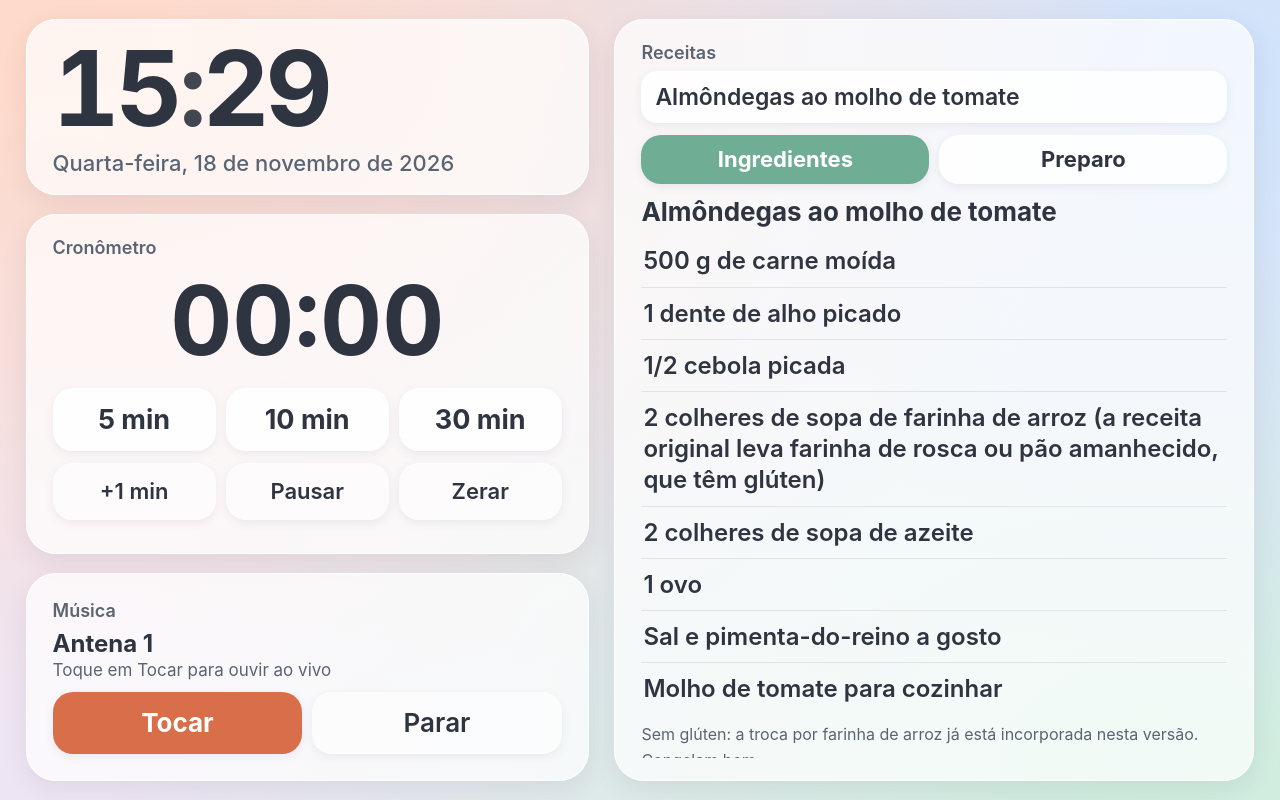
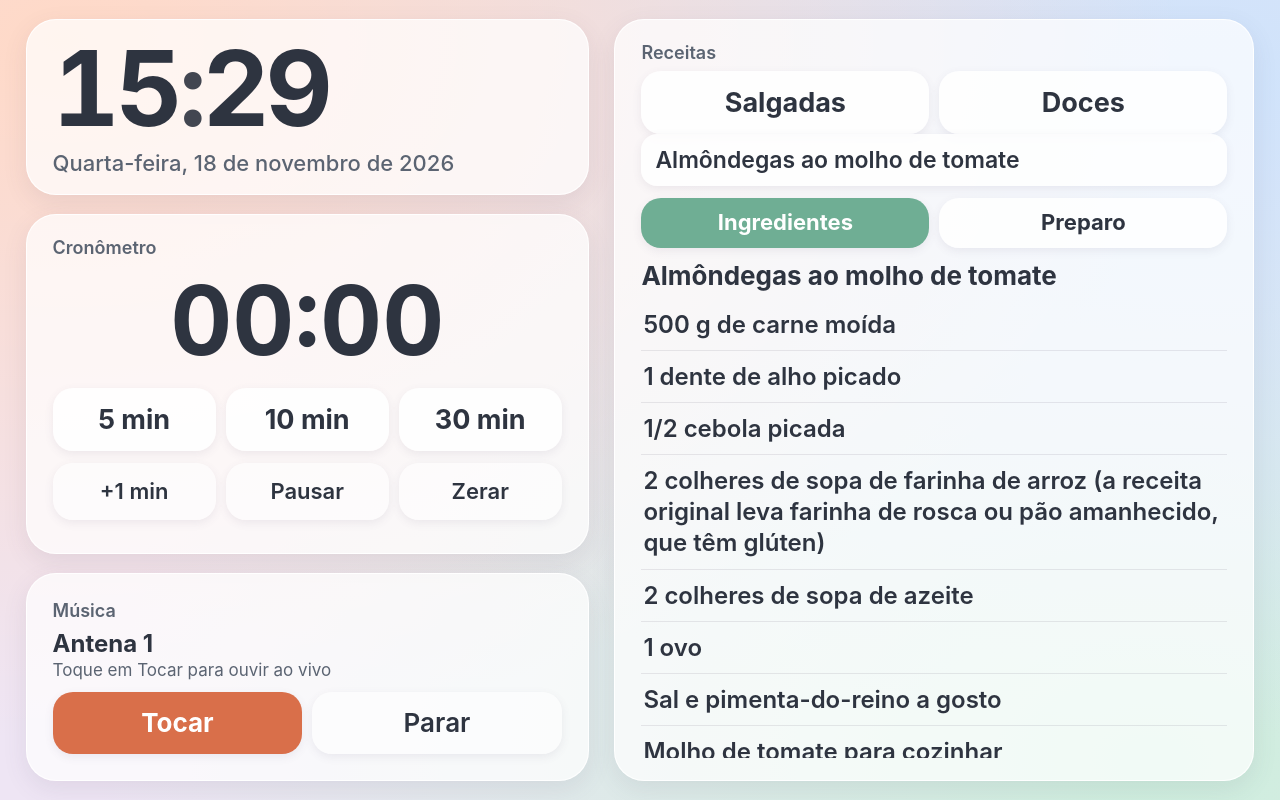
Before and after one commit to cortezmatconstrucao/Assistente-Cozinha, a plain HTML site: page index.html in a window 1280 px wide. Drawn offline with Linux system fonts and the light colour scheme.

Commit message:
Adiciona bolo de banana e doce de banana sem açúcar adicionado; separa receitas em Doces e Salgadas

```diff
--- a/index.html
+++ b/index.html
@@ -88,6 +88,10 @@ body{font-family:-apple-system,Helvetica,Arial,sans-serif;color:#2e3440;backgrou
 
   <section class="card" id="recipe">
     <div class="label">Receitas</div>
+    <div class="row" id="cattabs">
+      <button class="btn on" id="catsal">Salgadas</button>
+      <button class="btn" id="catdoc">Doces</button>
+    </div>
     <select id="rsel"></select>
     <div class="row" id="tabs">
       <button class="btn on" id="tabing">Ingredientes</button>
@@ -108,6 +112,7 @@ body{font-family:-apple-system,Helvetica,Arial,sans-serif;color:#2e3440;backgrou
    RECEITAS: para adicionar uma nova, copie um bloco { ... },
    preencha titulo, ingredientes e passos. "min" no passo cria
    um botão que inicia o cronômetro com aqueles minutos.
+   categoria: "doce" coloca a receita na aba Doces; sem ela, Salgadas.
    ============================================================ */
 var RECEITAS = [
   {
@@ -157,6 +162,27 @@ var RECEITAS = [
     ]
   },
   {
+    titulo: "Bolo de banana",
+    categoria: "doce",
+    ingredientes: [
+      "3 bananas maduras",
+      "3 ovos",
+      "1/2 xícara de chá de óleo",
+      "2 colheres de sopa de uvas-passas",
+      "1 e 1/2 xícara de chá de aveia em flocos finos",
+      "1 colher de sopa de fermento",
+      "Canela a gosto"
+    ],
+    obs: ["Receita enviada por foto."],
+    passos: [
+      { t: "Preaquecer o forno a 180 °C." },
+      { t: "Bater no liquidificador as bananas, os ovos, as uvas-passas e o óleo." },
+      { t: "Misturar a parte batida com a aveia e, em seguida, misturar o fermento levemente." },
+      { t: "Colocar em forminhas individuais de silicone; se preferir, untar com azeite e colocar uma rodela de banana no fundo da forma." },
+      { t: "Assar por aproximadamente 25 min a 180 °C.", min: 25 }
+    ]
+  },
+  {
     titulo: "Curry de frango com legumes e leite de coco",
     fonte: "Amor e Receitas, \"Frango ao Curry com Leite de Coco e Legumes\", de Gisleini Cipriani: https://amoreceitas.com.br/frango-ao-curry-com-leite-de-coco-e-legumes/",
     ingredientes: [
@@ -186,6 +212,23 @@ var RECEITAS = [
       { t: "Adicionar os legumes, mexer e cozinhar 5 minutos." },
       { t: "Despejar o leite de coco, o caldo e o shoyu, deixar ferver, voltar o frango à panela e cozinhar em fogo médio-baixo por 10 a 15 minutos, até o frango cozinhar e os legumes amaciarem." },
       { t: "Finalizar com o limão e ajustar sal e pimenta." }
+    ]
+  },
+  {
+    titulo: "Doce de banana sem açúcar adicionado",
+    categoria: "doce",
+    fonte: "Receita Natureba, \"Doce de Banana Sem Açúcar\": https://receitanatureba.com/doce-de-banana-sem-acucar/",
+    ingredientes: [
+      "3 bananas grandes bem maduras",
+      "1/4 de xícara de água",
+      "Canela em pó a gosto (opcional)"
+    ],
+    obs: ["Sem açúcar adicionado: a doçura vem da própria banana bem madura.", "A receita original lista adoçante como opcional; esta versão não usa.", "Fica bom de colher, como geleia (mais mole) ou em bolinhas tipo brigadeiro."],
+    passos: [
+      { t: "Cortar as bananas em rodelas médias e colocar em uma panela." },
+      { t: "Levar ao fogo médio, mexendo, até a banana começar a derreter como um purê." },
+      { t: "Adicionar a água (e a canela, se quiser) e mexer por uns 10 min, até ficar consistente e começar a soltar do fundo da panela; não deixar grudar.", min: 10 },
+      { t: "Desligar, passar para um recipiente limpo e levar à geladeira por 1 hora ou até firmar." }
     ]
   },
   {
@@ -497,13 +540,28 @@ radio.onerror = function(){ $('mstat').textContent = 'Não consegui tocar. Verif
 radio.onstalled = function(){ $('mstat').textContent = 'Sinal lento, aguarde…'; };
 
 /* ===== Receitas: escolha, ingredientes e preparo ===== */
-var ridx = 0, idx = 0, stage = 'ing';
+var ridx = 0, idx = 0, stage = 'ing', cat = 'sal';
 var sel = $('rsel');
-for(var r=0;r<RECEITAS.length;r++){
-  var op = document.createElement('option');
-  op.value = r; op.textContent = RECEITAS[r].titulo;
-  sel.appendChild(op);
+function fillSel(){
+  sel.innerHTML = '';
+  for(var r=0;r<RECEITAS.length;r++){
+    var doce = RECEITAS[r].categoria === 'doce';
+    if((cat === 'doc') !== doce) continue;
+    var op = document.createElement('option');
+    op.value = r; op.textContent = RECEITAS[r].titulo;
+    sel.appendChild(op);
+  }
 }
+fillSel();
+function setCat(c){
+  cat = c;
+  $('catsal').className = c === 'sal' ? 'btn on' : 'btn';
+  $('catdoc').className = c === 'doc' ? 'btn on' : 'btn';
+  fillSel();
+  ridx = +sel.value; idx = 0; stage = 'ing'; render();
+}
+$('catsal').onclick = function(){ setCat('sal'); };
+$('catdoc').onclick = function(){ setCat('doc'); };
 function cur(){ return RECEITAS[ridx]; }
 function renderDots(){
   var P = cur().passos, dh = '';
```
